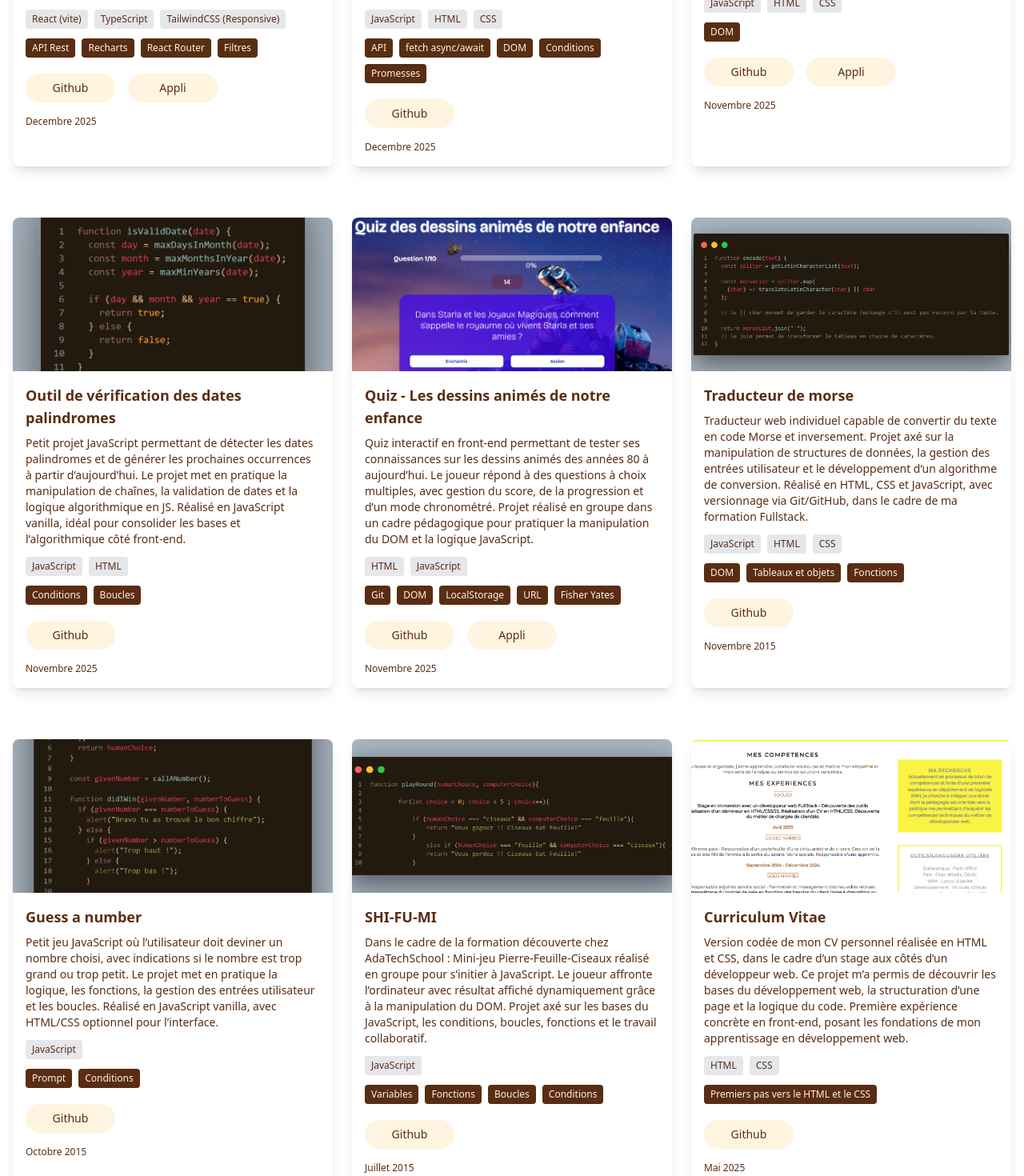
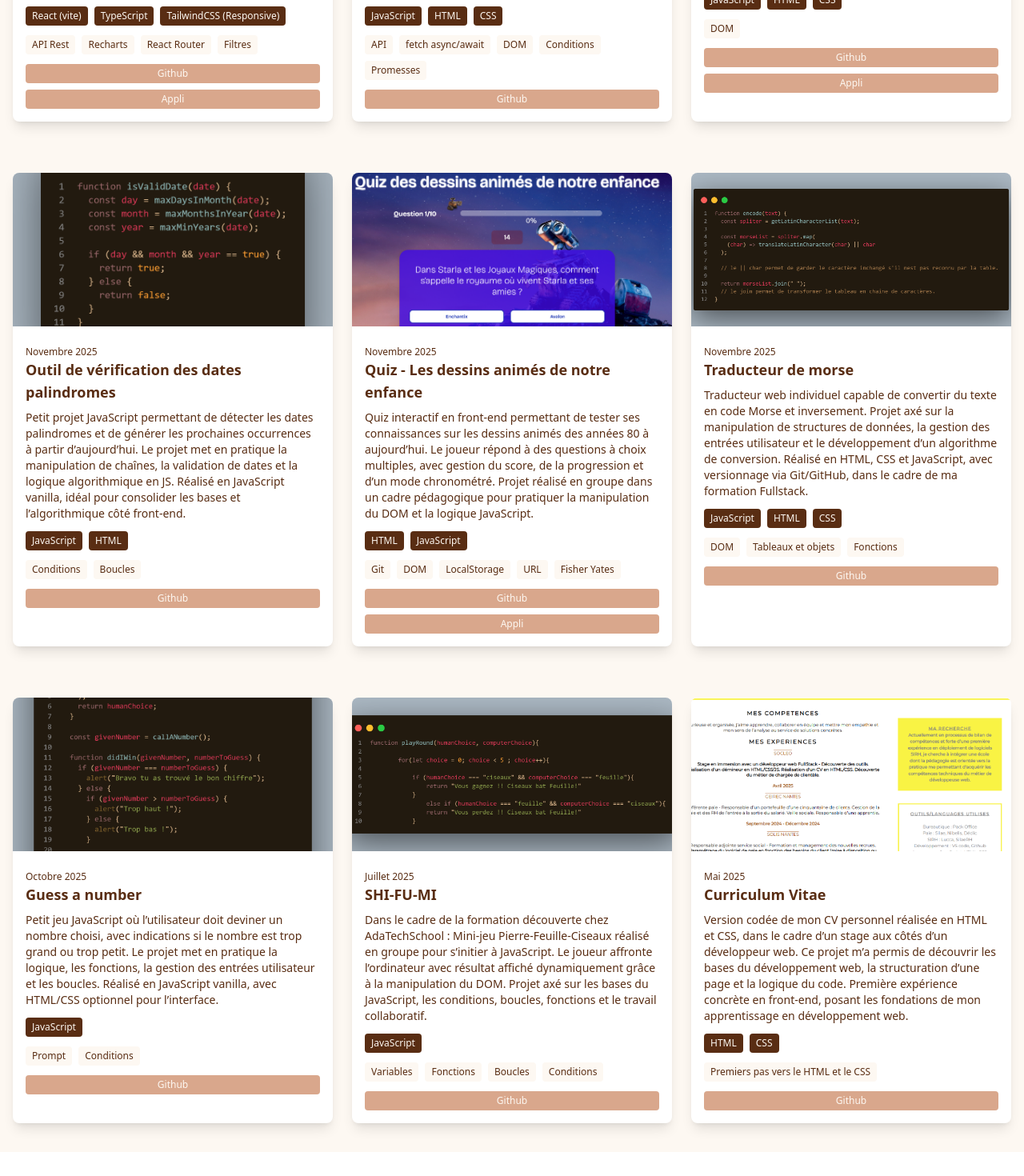
Before and after one commit to JeannePeuron/portfoliov2, a React (Vite) app: page / in a window 1280 px wide. Shown: the part 1960-3430 px from the top of the page at 80% size. After the commit the page ends 3400 px from the top, so only its background shows below. Built offline with nearby package versions, Linux system fonts and the light colour scheme; a web font is replaced by a local one.

Commit message:
feat : add style card

```diff
--- a/src/components/Card.tsx
+++ b/src/components/Card.tsx
@@ -22,7 +22,7 @@ export default function Card({
   date,
 }: CardProp) {
   return (
-    <div className="mb-5 mt-5 w-full max-w-md rounded-lg overflow-hidden shadow-lg transition-all duration-300 ease-out hover:scale-105 hover:-translate-y-2 hover:shadow-xl">
+    <div className="bg-white mb-5 mt-5 w-full max-w-md rounded-lg overflow-hidden shadow-lg transition-all duration-300 ease-out hover:scale-105 hover:-translate-y-2 hover:shadow-xl">
       {/* Image */}
       <div className="w-full h-48 overflow-hidden">
         <img src={picture} alt={name} className="w-full h-full object-cover" />
@@ -30,24 +30,28 @@ export default function Card({
 
       {/* Contenu */}
       <div className="p-4 text-[#592D13]">
+        <div className="mt-2 text-xs">{date}</div>
         <h1 className="text-lg font-bold">{name}</h1>
         <p className="mt-2 text-sm">{description}</p>
 
         {/* Technologies */}
         <div className="mt-3 flex flex-wrap gap-2 text-xs">
           {technologies.map((tech, i) => (
-            <span key={i} className="px-2 py-1 bg-gray-200 rounded">
+            <span
+              key={i}
+              className="px-2 py-1  bg-[#592D13] text-[#FDF8F2] gap-2 rounded"
+            >
               {tech}
             </span>
           ))}
         </div>
 
         {/* Learnings */}
-        <div className="mt-3 flex flex-wrap gap-2 text-xs">
+        <div className="mt-3 flex flex-wrap gap-2 text-xs ">
           {learnings.map((learn, i) => (
             <span
               key={i}
-              className="px-2 py-1 bg-[#592D13] text-[#FFF4E0] rounded"
+              className="px-2 py-1  bg-[#FDF8F2] text-[#592D13] gap-2 rounded"
             >
               {learn}
             </span>
@@ -55,13 +59,13 @@ export default function Card({
         </div>
 
         {/* Liens */}
-        <div className="mt-5 grid grid-cols-3 gap-4 text-sm mb-4">
+        <div className="mt-3 flex flex-wrap gap-2 text-xs">
           {Object.entries(links).map(([key, url]) =>
             url ? (
               <a
                 key={key}
                 href={url}
-                className="bg-[#FFF4E0] text-[#592d13] hover:bg-black hover:text-white font-medium py-2 px-4 rounded-full cursor-pointer w-full inline-block text-center"
+                className="bg-[#D9A78C] text-[#FDF8F2] hover:bg-[#592D13] hover:text-[FDF8F2] font-medium py-1 px-4 rounded cursor-pointer w-full inline-block text-center"
               >
                 {key === "github"
                   ? "Github"
@@ -72,8 +76,6 @@ export default function Card({
             ) : null,
           )}
         </div>
-
-        <div className="mt-2 text-xs">{date}</div>
       </div>
     </div>
   );
--- a/src/components/ListCards.tsx
+++ b/src/components/ListCards.tsx
@@ -3,7 +3,7 @@ import cardsData from "../data/cardsData.json";
 
 export default function ListCards() {
   return (
-    <div className="grid grid-cols-3 p-4 gap-6">
+    <div className="grid grid-cols-3 p-4 gap-6 bg-[#FDF8F2]">
       {cardsData.map((card) => (
         <Card key={card.id} {...card} />
       ))}
--- a/src/data/cardsData.json
+++ b/src/data/cardsData.json
@@ -16,7 +16,7 @@
     "links": {
       "github": "https://github.com/JeannePeuron/framework"
     },
-    "date": "2025"
+    "date": "Janvier 2026"
   },
   {
     "id": "sapin-ascii-js",
@@ -129,7 +129,7 @@
     "links": {
       "github": "https://github.com/JeannePeuron/traducteur_morse"
     },
-    "date": "Novembre 2015"
+    "date": "Novembre 2025"
   },
   {
     "id": "guess-a-number",
@@ -141,7 +141,7 @@
     "links": {
       "github": "https://github.com/JeannePeuron/GuessANumber"
     },
-    "date": "Octobre 2015"
+    "date": "Octobre 2025"
   },
   {
     "id": "shifumi",
@@ -153,7 +153,7 @@
     "links": {
       "github": "https://github.com/JeannePeuron/Shifumi"
     },
-    "date": "Juillet 2015"
+    "date": "Juillet 2025"
   },
   {
     "id": "cv-html-css",
```
